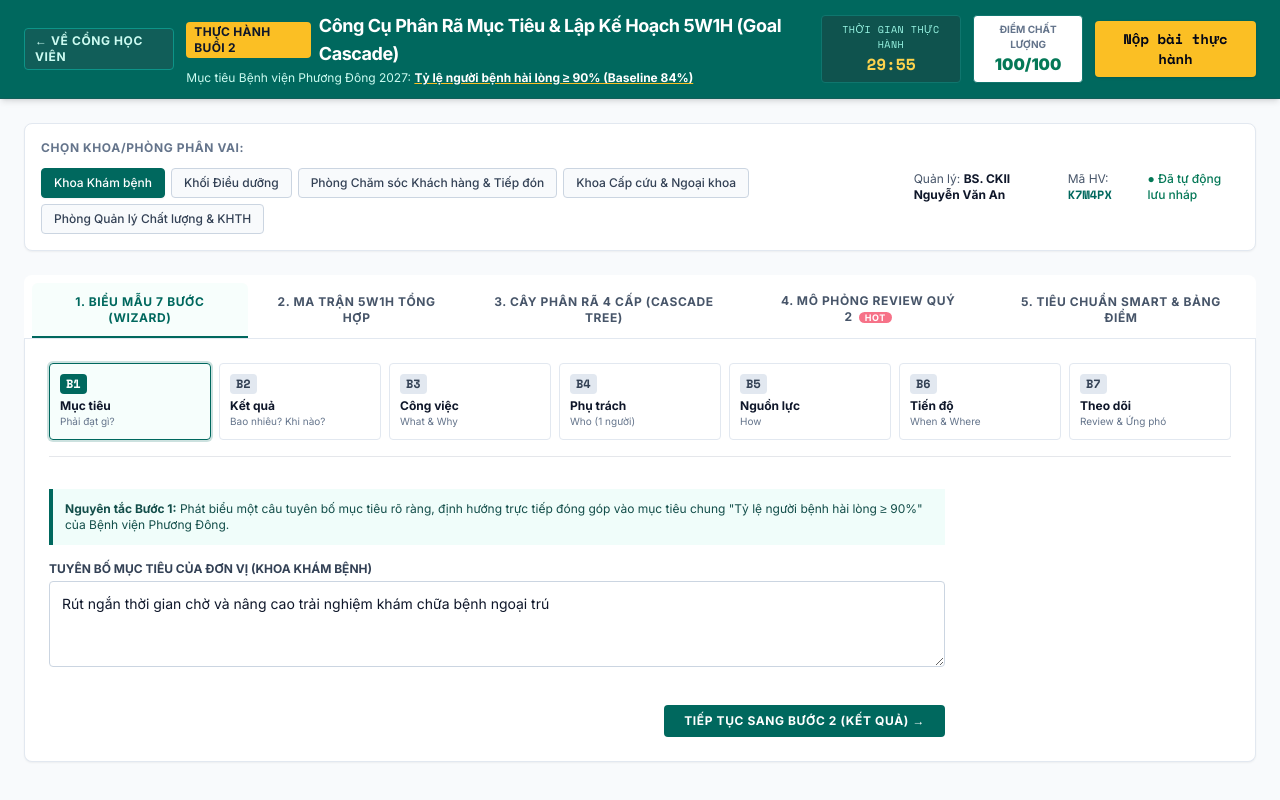
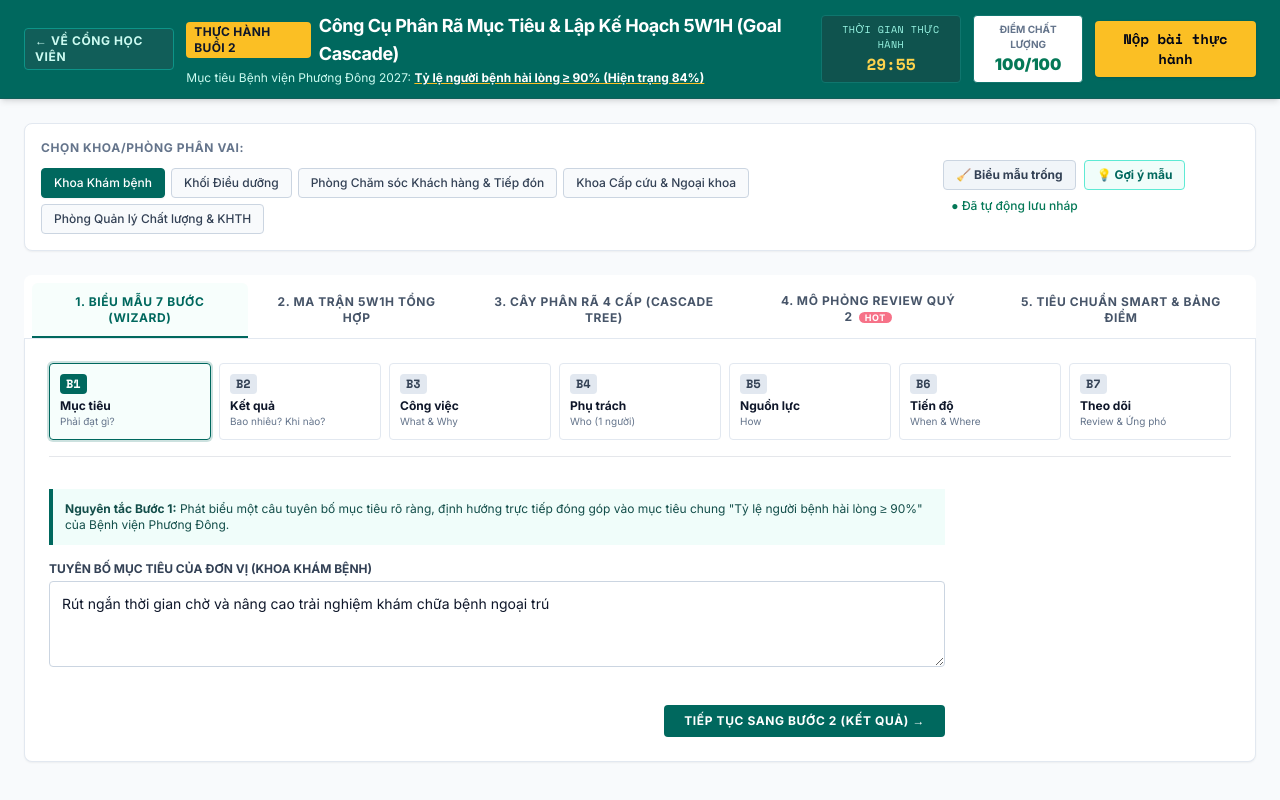
Before and after one commit to toilahieu1106/buddy-training-hub, a Next.js app: page /portal/goal-cascade in a window 1280 px wide. Shown: the top 800 px of the page. Built offline with nearby package versions, Linux system fonts and the light colour scheme.

Commit message:
refactor: update labels to Muc hien tai and Muc can dat, add Clear/Sample template buttons

```diff
--- a/app/portal/goal-cascade/page.tsx
+++ b/app/portal/goal-cascade/page.tsx
@@ -250,15 +250,71 @@
     setAutoSaveMsg("Đã áp dụng mẫu " + dept.name);
   };
 
+  // Clear to blank form for students to type from scratch
+  const handleClearToBlank = () => {
+    if (confirm("Bạn có chắc chắn muốn xóa dữ liệu mẫu để bắt đầu điền bài làm mới từ đầu?")) {
+      setPlan((prev) => ({
+        ...prev,
+        step1_goal: "",
+        step2_results: [
+          {
+            id: "kr_blank_1",
+            indicator: "",
+            unit: "",
+            baseline: "",
+            target: "",
+            deadline: "",
+          },
+        ],
+        step3_6_works: [
+          {
+            id: "w_blank_1",
+            what: "",
+            why: "",
+            who: "",
+            coOwners: "",
+            how: "",
+            whenStart: "",
+            whenEnd: "",
+            where: "",
+            metric: "",
+          },
+        ],
+        step7_monitoring: {
+          indicator: "",
+          frequency: "",
+          source: "",
+          reviewer: "",
+          greenThreshold: "",
+          yellowThreshold: "",
+          redThreshold: "",
+          deviationAction: "",
+        },
+        simulationQ2: {
+          actualScore: "82% (Thời gian chờ 41 phút)",
+          status: "RED",
+          rootCause: "",
+          correctiveActions: "",
+        },
+      }));
+      setAutoSaveMsg("Đã chuyển sang biểu mẫu trống");
+    }
+  };
+
+  // Reload reference sample
+  const handleReloadSample = () => {
+    handleSelectDepartment(selectedDeptIndex);
+  };
+
   // Add new Key Result
   const handleAddKeyResult = () => {
     const newKR: KeyResult = {
       id: "kr_" + Date.now(),
-      indicator: "Chỉ số đo lường mới",
-      unit: "%",
-      baseline: "0",
-      target: "100",
-      deadline: "2027-12-31",
+      indicator: "",
+      unit: "",
+      baseline: "",
+      target: "",
+      deadline: "",
     };
     setPlan((prev) => ({
       ...prev,
@@ -277,15 +333,15 @@
   const handleAddWorkItem = () => {
     const newWork: WorkItem = {
       id: "w_" + Date.now(),
-      what: "Nội dung công việc mới (What)",
-      why: "Lý do và mục đích gắn với kết quả then chốt (Why)",
-      who: "Chức danh người chịu trách nhiệm chính (Who)",
-      coOwners: "Đơn vị phối hợp",
-      how: "Nguồn lực, cách làm và ngân sách ước tính (How)",
-      whenStart: "2027-01-01",
-      whenEnd: "2027-06-30",
-      where: "Địa điểm / Khoa phòng thực hiện (Where)",
-      metric: "Chỉ số nghiệm thu hoàn thành",
+      what: "",
+      why: "",
+      who: "",
+      coOwners: "",
+      how: "",
+      whenStart: "",
+      whenEnd: "",
+      where: "",
+      metric: "",
     };
     setPlan((prev) => ({
       ...prev,
@@ -427,7 +483,7 @@
               <p className="text-xs text-teal-100 mt-0.5">
                 Mục tiêu Bệnh viện Phương Đông 2027:{" "}
                 <strong className="text-white underline decoration-amber-400 font-bold">
-                  Tỷ lệ người bệnh hài lòng ≥ 90% (Baseline 84%)
+                  Tỷ lệ người bệnh hài lòng ≥ 90% (Hiện trạng 84%)
                 </strong>
               </p>
             </div>
@@ -487,14 +543,22 @@
             </div>
           </div>
 
-          <div className="flex items-center gap-4 text-xs text-slate-600 border-t md:border-t-0 pt-2 md:pt-0">
-            <div>
-              Quản lý: <strong className="text-slate-900">{plan.managerName}</strong>
-            </div>
-            <div>
-              Mã HV: <span className="font-mono font-bold text-[#00685E]">{plan.studentCode}</span>
-            </div>
-            <div className="text-emerald-700 font-medium">● {autoSaveMsg}</div>
+          <div className="flex flex-wrap items-center gap-2">
+            <button
+              onClick={handleClearToBlank}
+              className="text-xs font-bold text-slate-700 hover:text-slate-950 bg-slate-100 hover:bg-slate-200 border border-slate-300 px-3 py-1.5 rounded transition"
+              title="Xóa trắng để tự nhập bài làm của nhóm từ đầu"
+            >
+              🧹 Biểu mẫu trống
+            </button>
+            <button
+              onClick={handleReloadSample}
+              className="text-xs font-bold text-[#00685E] hover:text-teal-900 bg-teal-50 hover:bg-teal-100 border border-teal-300 px-3 py-1.5 rounded transition"
+              title="Nạp lại gợi ý mẫu tham khảo ngành y tế"
+            >
+              💡 Gợi ý mẫu
+            </button>
+            <div className="text-emerald-700 font-medium text-xs ml-2">● {autoSaveMsg}</div>
           </div>
         </div>
 
@@ -628,7 +692,7 @@
               <div className="space-y-4 max-w-4xl">
                 <div className="bg-teal-50 border-l-4 border-[#00685E] p-3 text-xs text-teal-900">
                   <strong>Nguyên tắc Bước 2 (SMART):</strong> Xác định rõ các chỉ số đo lường định lượng: Đạt bao nhiêu?
-                  Mốc hiện tại (Baseline)? Giá trị đích cần đạt? Thời hạn hoàn thành?
+                  Mức hiện tại? Mức cần đạt? Thời hạn hoàn thành?
                 </div>
 
                 <div className="space-y-3">
@@ -650,6 +714,7 @@
                           <label className="block text-[11px] font-semibold text-slate-600 mb-1">Tên chỉ số đo lường</label>
                           <input
                             type="text"
+                            placeholder="Ví dụ: Tỷ lệ hài lòng người bệnh / Thời gian chờ"
                             value={kr.indicator}
                             onChange={(e) => {
                               const updated = [...plan.step2_results];
@@ -663,6 +728,7 @@
                           <label className="block text-[11px] font-semibold text-slate-600 mb-1">Đơn vị tính</label>
                           <input
                             type="text"
+                            placeholder="%, Phút..."
                             value={kr.unit}
                             onChange={(e) => {
                               const updated = [...plan.step2_results];
@@ -673,9 +739,10 @@
                           />
                         </div>
                         <div className="md:col-span-2">
-                          <label className="block text-[11px] font-semibold text-slate-600 mb-1">Baseline</label>
+                          <label className="block text-[11px] font-semibold text-slate-600 mb-1">Mức hiện tại</label>
                           <input
                             type="text"
+                            placeholder="Hiện tại"
                             value={kr.baseline}
                             onChange={(e) => {
                               const updated = [...plan.step2_results];
@@ -686,11 +753,11 @@
                           />
                         </div>
                         <div className="md:col-span-3">
-                          <label className="block text-[11px] font-semibold text-slate-600 mb-1">Đích & Thời hạn</label>
+                          <label className="block text-[11px] font-semibold text-slate-600 mb-1">Mức cần đạt</label>
                           <div className="flex gap-1.5">
                             <input
                               type="text"
-                              placeholder="Đích"
+                              placeholder="Mức cần đạt"
                               value={kr.target}
                               onChange={(e) => {
                                 const updated = [...plan.step2_results];
@@ -1236,7 +1303,7 @@
               </div>
               <h3 className="text-base font-bold mt-2">Mục tiêu 2027: Tỷ lệ người bệnh hài lòng chung đạt ≥ 90%</h3>
               <div className="grid grid-cols-2 md:grid-cols-4 gap-2 mt-3 text-xs text-teal-100 border-t border-teal-700/60 pt-2">
-                <div>Baseline hiện tại: <strong>84%</strong></div>
+                <div>Mức hiện tại: <strong>84%</strong></div>
                 <div>Hạn chót: <strong>31/12/2027</strong></div>
                 <div>Chủ trì: <strong>Ban Giám đốc BV</strong></div>
                 <div>Độ phủ mục tiêu: <strong className="text-amber-300">5 Khối/Khoa phòng</strong></div>
```
